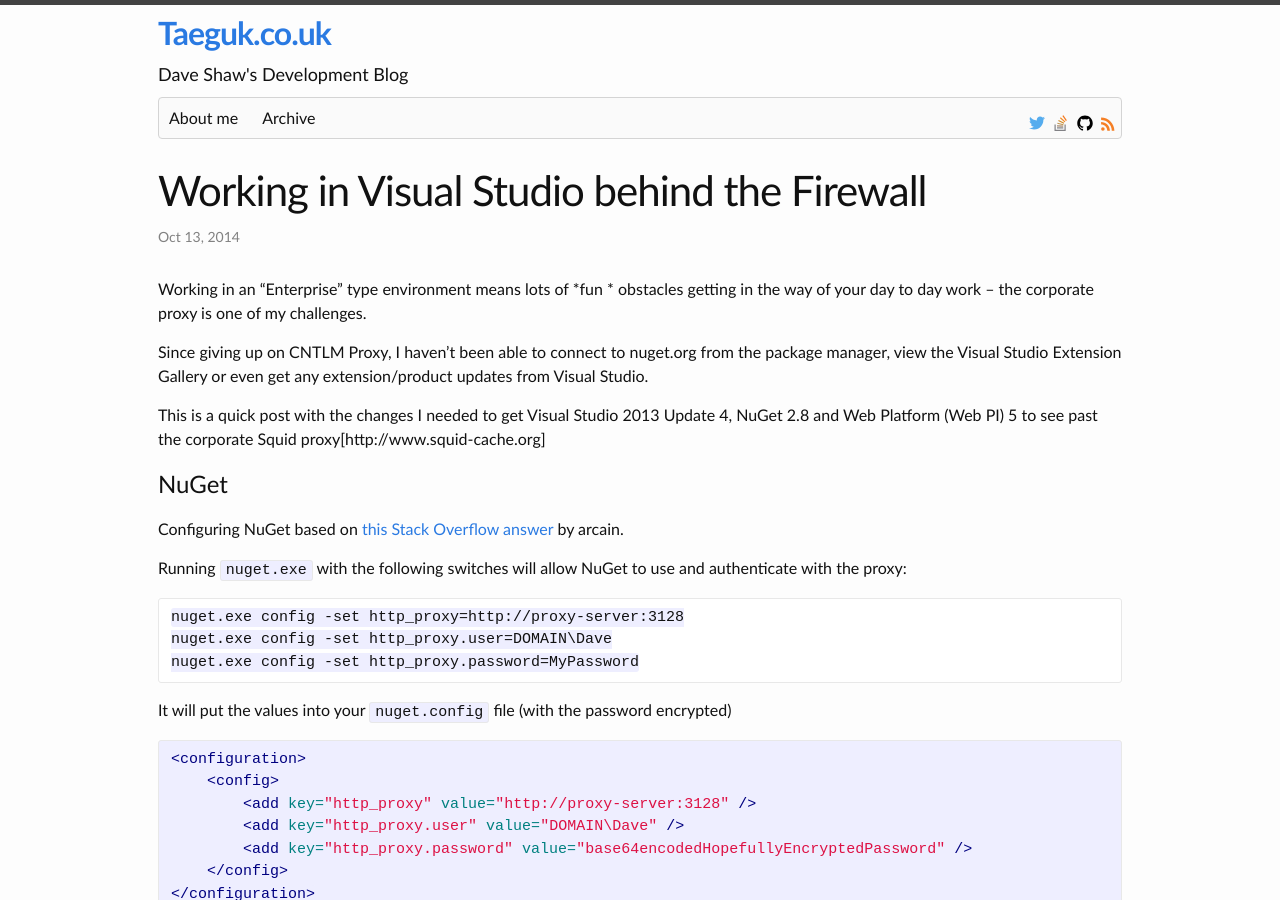
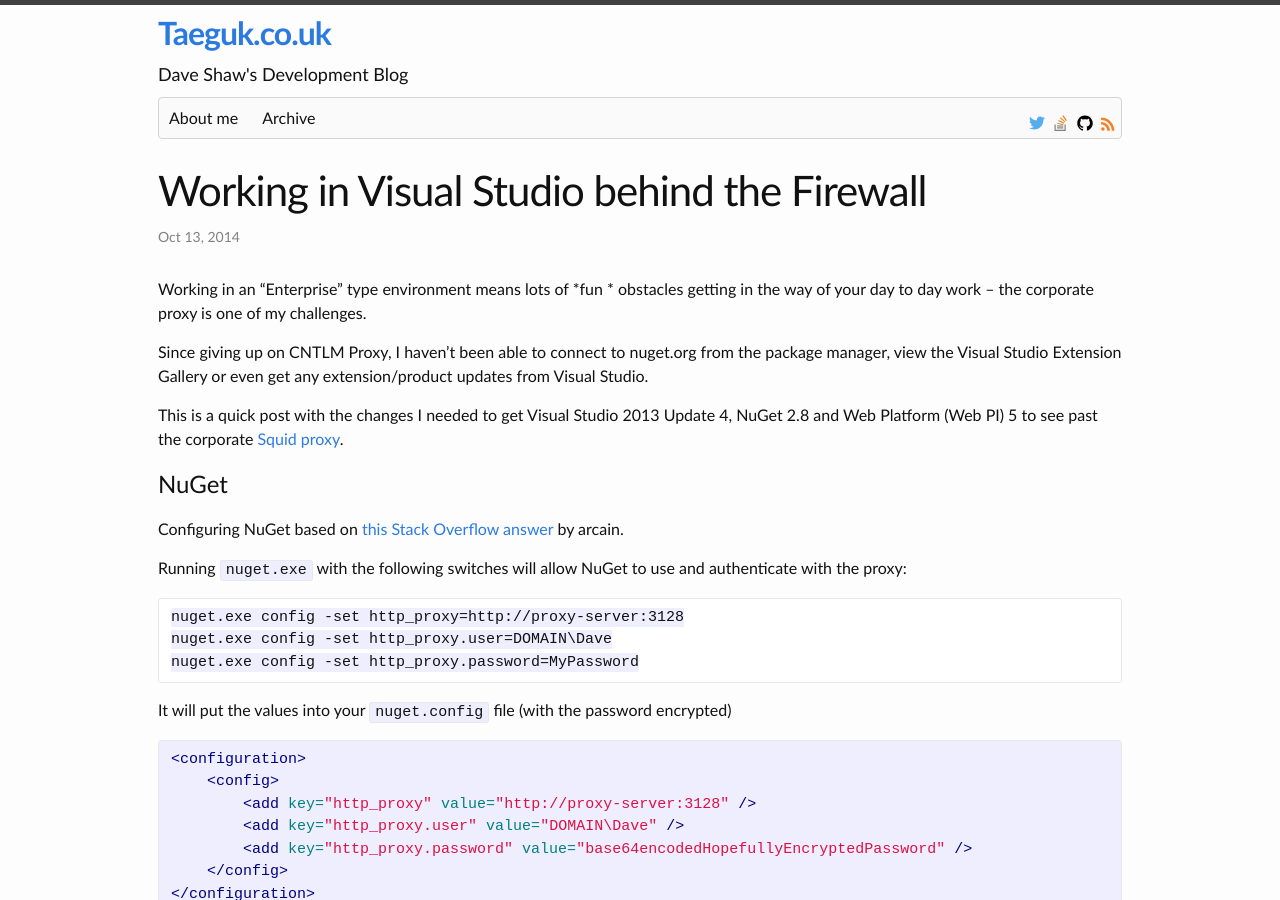
Before and after one commit to xdaDaveShaw/xdaDaveShaw.github.io, a Jekyll site: the page built from blog/_posts/2014-10-13-working-in-visual-studio-behind-the-firewall.markdown, in a window 1280 px wide and 900 px high. Built offline with Jekyll 4.4.1, drawn with Linux system fonts in a browser that asks for light colours.

Commit message:
Fixing link in behind the firewall post

```diff
--- a/blog/_posts/2014-10-13-working-in-visual-studio-behind-the-firewall.markdown
+++ b/blog/_posts/2014-10-13-working-in-visual-studio-behind-the-firewall.markdown
@@ -14,7 +14,7 @@ Working in an "Enterprise" type environment means lots of *fun * obstacles getti
 
 Since giving up on CNTLM Proxy, I haven't been able to connect to nuget.org from the package manager, view the Visual Studio Extension Gallery or even get any extension&#47;product updates from Visual Studio.
 
-This is a quick post with the changes I needed to get Visual Studio 2013 Update 4, NuGet 2.8 and Web Platform (Web PI) 5 to see past the corporate Squid proxy[http://www.squid-cache.org]
+This is a quick post with the changes I needed to get Visual Studio 2013 Update 4, NuGet 2.8 and Web Platform (Web PI) 5 to see past the corporate [Squid proxy](http://www.squid-cache.org).
 
 # NuGet
 
```
